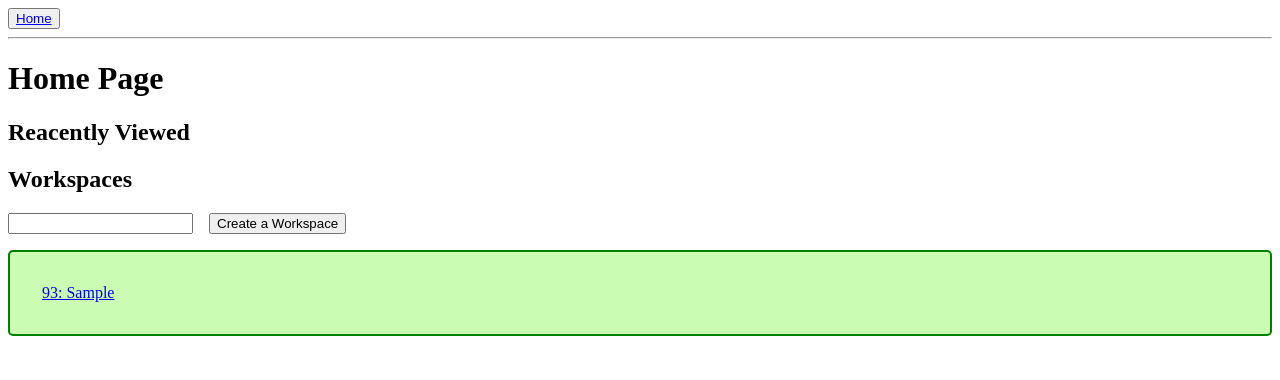
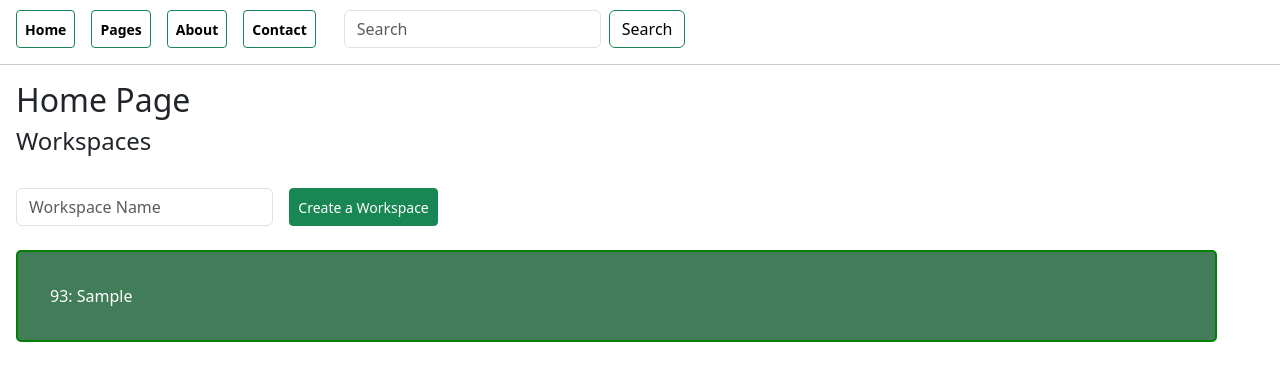
Before and after one commit to Kristina-14/AirTribe_Assignment, a Nuxt app in the folder nuxt3-trello/: page / in a window 1280 px wide. Both pictures are taken after typing "Sample" into the empty fields and a click on the button "Create a Workspace". Shown: the top 380 px of the page. Built offline with nearby package versions, Linux system fonts and the light colour scheme.

Commit message:
Updated BootStrap UI

```diff
--- a/nuxt3-trello/layouts/default.vue
+++ b/nuxt3-trello/layouts/default.vue
@@ -5,12 +5,31 @@ export default {}
 
 <template>
     <div>
-        <nav>
-            <button class="btn btn-primary" type="button"><nuxt-link to="/">Home</nuxt-link></button>
-            <hr/>
-        </nav>
+        <nav style="display: flex;">
+            <button style="margin-left: 1rem; margin-top: 10px;" class="btn btn-outline-success btn-sm" type="button">
+                <nuxt-link to="/" style="color: black; text-decoration: none; font-weight: 600;">Home</nuxt-link></button>
+
+                <button style="margin-left: 1rem; margin-top: 10px;" class="btn btn-outline-success btn-sm" type="button">
+                <nuxt-link to="/" style="color: black; text-decoration: none; font-weight: 600;">Pages</nuxt-link></button>
+
+                <button style="margin-left: 1rem; margin-top: 10px;" class="btn btn-outline-success btn-sm" type="button">
+                <nuxt-link to="/" style="color: black; text-decoration: none; font-weight: 600;">About</nuxt-link></button>
+
+                <button style="margin-left: 1rem; margin-top: 10px;" class="btn btn-outline-success btn-sm" type="button">
+                <nuxt-link to="/" style="color: black; text-decoration: none; font-weight: 600;">Contact</nuxt-link></button>
+
+                <div class="container-fluid">
+    <form class="d-flex" style="margin-left: 1rem; margin-top: 10px;">
+      <input style="width: auto;" class="form-control me-2" type="search" placeholder="Search" aria-label="Search">
+      <button style="color: black;" class="btn btn-outline-success" type="submit">Search</button>
+    </form>
+  </div>
+</nav>
+                <hr/>
+
         <slot />
     </div>
+
 </template>
 
 <style></style>
--- a/nuxt3-trello/nuxt.config.ts
+++ b/nuxt3-trello/nuxt.config.ts
@@ -1,4 +1,7 @@
 // https://nuxt.com/docs/api/configuration/nuxt-config
 export default defineNuxtConfig({
-  devtools: { enabled: true }
+  devtools: { enabled: true },
+  css: [
+    'bootstrap/dist/css/bootstrap.css'
+  ]
 })
--- a/nuxt3-trello/package.json
+++ b/nuxt3-trello/package.json
@@ -11,7 +11,9 @@
   },
   "dependencies": {
     "bootstrap": "^5.3.3",
+    "jquery": "^3.7.1",
     "nuxt": "^3.10.3",
+    "popper.js": "^1.16.1",
     "vue": "^3.4.21",
     "vue-router": "^4.3.0"
   }
--- a/nuxt3-trello/pages/index.vue
+++ b/nuxt3-trello/pages/index.vue
@@ -15,25 +15,30 @@ const createWorkspace = () => {
 }
 </script>
 
-<template><div>
-    <h1>Home Page</h1>
-    <h2>Reacently Viewed</h2>
-    <h2>Workspaces</h2>
-    <input type = "text" v-model="newWorkspaceName"
+<template><div style="margin-left: 1rem;">
+    <h2 >Home Page</h2>
+
+    <h4>Workspaces</h4>
+    <br/><div style="display: flex;">
+    <input style="width: auto;" placeholder="Workspace Name" class="form-control me-2" type = "text" v-model="newWorkspaceName"
     @keyup.enter="createWorkspace"/>
     &nbsp;&nbsp;
-    <button @click="createWorkspace">Create a Workspace</button>
+    <button class="btn btn-success btn-sm" @click="createWorkspace">Create a Workspace</button>
+    </div><br/>
     <ul class="workspace-list">
         <li v-for="workspace in workspaceList" :key="workspace.id"
         class="workspace-card">
-        <nuxt-link :to="`/workspace/${workspace.id}`">{{ workspace.id }}: {{ workspace.name }}</nuxt-link>
+        <nuxt-link :to="`/workspace/${workspace.id}`" style="text-decoration: none; color: white; font-weight: 400;">{{ workspace.id }}: {{ workspace.name }}</nuxt-link>
         </li>
-    </ul></div>
+    </ul>
+
+    </div>
 </template>
 
 <style>
 .workspace-card{
-    background-color: rgb(203, 252, 180);
+    background-color: rgba(1, 81, 32, 0.747);
+    width: 95%;
     display: block;
     border: 2px solid green;
     border-radius: 5px;
--- a/nuxt3-trello/pages/workspace/[id].vue
+++ b/nuxt3-trello/pages/workspace/[id].vue
@@ -41,20 +41,22 @@ createCard(column){
 }
 </script>
 
-<template><div>
-<h1>{{ workspaceName }} WorkSpace (#{{ $route.params.id }})</h1>
+<template><div style="margin-left: 1rem;">
+<h2>{{ workspaceName }} WorkSpace (#{{ $route.params.id }})</h2>
 <section>
     <h2>{{ board.name }}</h2>
-    <button @click="createColumn">Create Columns </button>
+    <button class="btn btn-primary" @click="createColumn">Create Columns </button>
     <br />    <br />
     <div class="column-grid">
     <section class="board-column" v-for="column in board.columns">
 
-        <input type="text" v-model="column.newItemName" style="box-sizing: border-box; margin: 2%; width: 95%"
+        <input class="form-control me-2" placeholder="task"
+        type="text" v-model="column.newItemName" style="box-sizing: border-box; margin: 2%; width: 95%"
         @keyup.enter="createCard(column)"
         />
 
-        <button @click="createCard(column)" style="margin: 2%; width: 95%; background-color: lightgrey; border-radius: 2px;">Create Card</button>
+        <button class="btn btn-primary" @click="createCard(column)" style="margin: 2%; width: 95%;">
+            Create Card</button>
         <ul type="circle">
             <li v-for="item in column.items" :key="item.id">
             {{ item.name }}</li>
```
Also changed, not shown: nuxt3-trello/back1.jpg (added), 1 other file (tests, documents, lock files or other folders).
